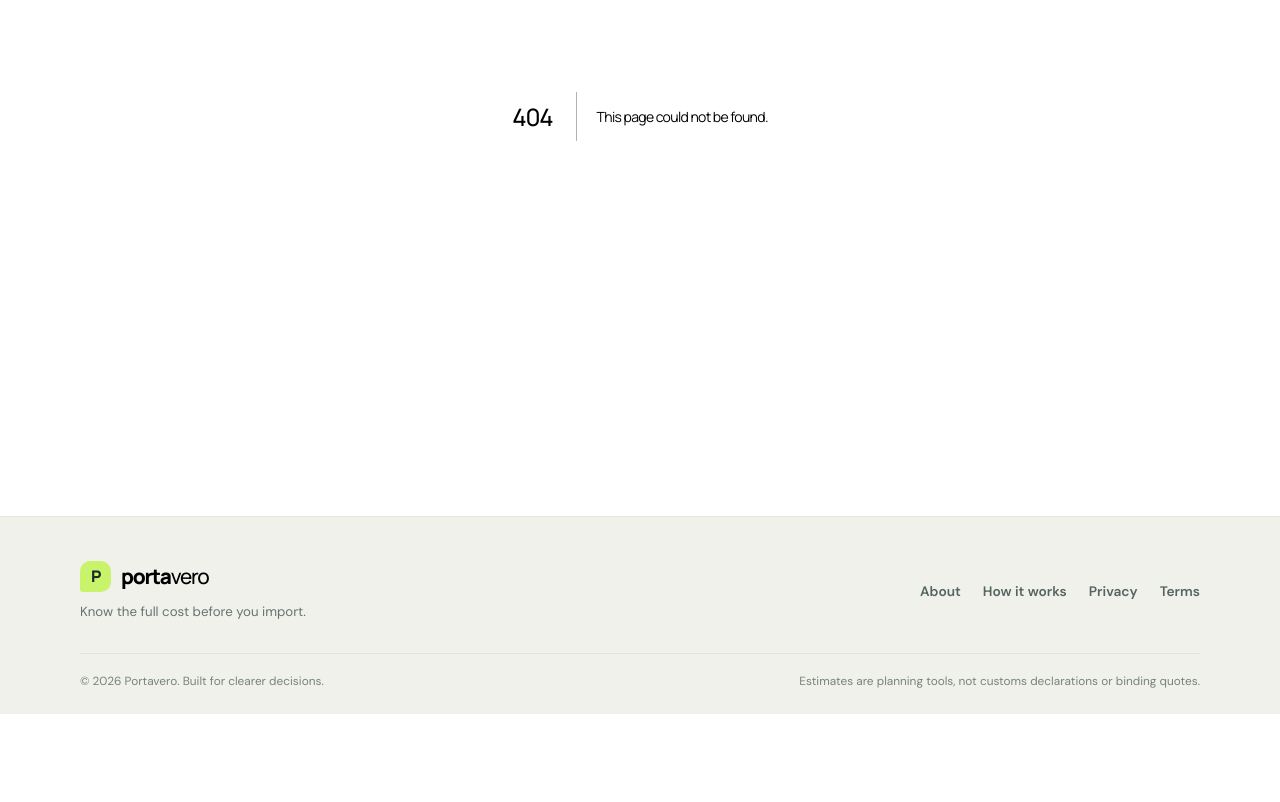
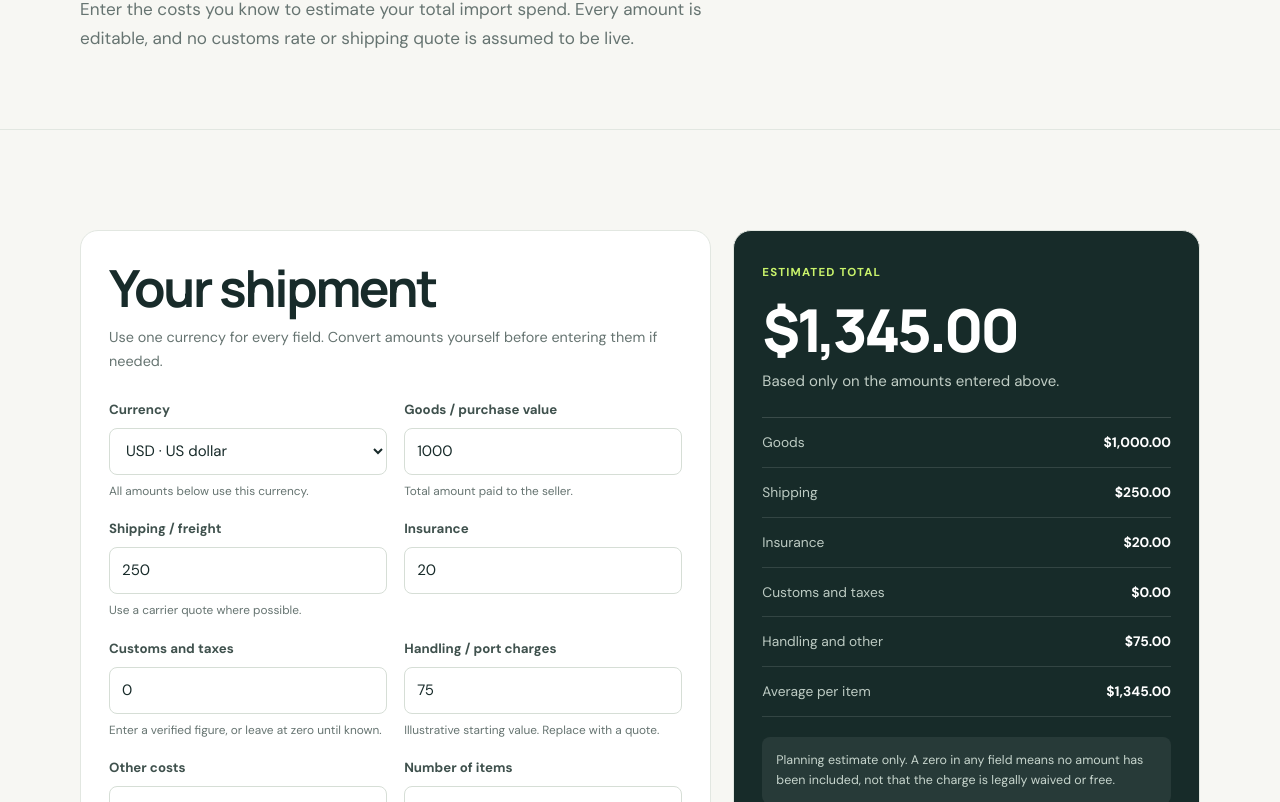
Before and after one commit to GIORGIO2032Q4E/portavero, a Next.js app: page /calculator in a window 1280 px wide. Before the commit this address had no page. Shown: the part 358-1160 px from the top of the page. Before the commit the page ends 1072 px from the top, so only its background shows below. Built offline with nearby package versions, Linux system fonts and the light colour scheme.

Commit message:
feat: add interactive import cost calculator

```diff
--- /dev/null
+++ b/src/app/calculator/page.tsx
@@ -0,0 +1,88 @@
+"use client";
+
+import { useMemo, useState } from "react";
+
+const money = (value: number, currency: string) =>
+  new Intl.NumberFormat("en-US", { style: "currency", currency, maximumFractionDigits: 2 }).format(value);
+
+function NumberField({ label, value, onChange, hint, min = 0, step = "0.01" }: {
+  label: string; value: number; onChange: (value: number) => void; hint?: string; min?: number; step?: string;
+}) {
+  return (
+    <div className="field">
+      <label>{label}</label>
+      <input type="number" min={min} step={step} value={value} onChange={(event) => onChange(Math.max(0, Number(event.target.value) || 0))} />
+      {hint && <small>{hint}</small>}
+    </div>
+  );
+}
+
+export default function CalculatorPage() {
+  const [currency, setCurrency] = useState("USD");
+  const [goods, setGoods] = useState(1000);
+  const [shipping, setShipping] = useState(250);
+  const [insurance, setInsurance] = useState(20);
+  const [customs, setCustoms] = useState(0);
+  const [handling, setHandling] = useState(75);
+  const [other, setOther] = useState(0);
+  const [quantity, setQuantity] = useState(1);
+
+  const result = useMemo(() => {
+    const subtotal = goods + shipping + insurance + customs + handling + other;
+    return { subtotal, perItem: quantity > 0 ? subtotal / quantity : subtotal };
+  }, [goods, shipping, insurance, customs, handling, other, quantity]);
+
+  return (
+    <>
+      <section className="page-hero">
+        <div className="container">
+          <span className="eyebrow">Import planning tool</span>
+          <h1>See the cost beyond the price tag.</h1>
+          <p>Enter the costs you know to estimate your total import spend. Every amount is editable, and no customs rate or shipping quote is assumed to be live.</p>
+        </div>
+      </section>
+      <section className="section">
+        <div className="container tool-layout">
+          <section className="panel">
+            <h2>Your shipment</h2>
+            <p className="panel-intro">Use one currency for every field. Convert amounts yourself before entering them if needed.</p>
+            <div className="form-grid">
+              <div className="field">
+                <label htmlFor="currency">Currency</label>
+                <select id="currency" value={currency} onChange={(event) => setCurrency(event.target.value)}>
+                  <option value="USD">USD · US dollar</option>
+                  <option value="EUR">EUR · Euro</option>
+                  <option value="GBP">GBP · British pound</option>
+                  <option value="GEL">GEL · Georgian lari</option>
+                  <option value="JPY">JPY · Japanese yen</option>
+                </select>
+                <small>All amounts below use this currency.</small>
+              </div>
+              <NumberField label="Goods / purchase value" value={goods} onChange={setGoods} hint="Total amount paid to the seller." />
+              <NumberField label="Shipping / freight" value={shipping} onChange={setShipping} hint="Use a carrier quote where possible." />
+              <NumberField label="Insurance" value={insurance} onChange={setInsurance} />
+              <NumberField label="Customs and taxes" value={customs} onChange={setCustoms} hint="Enter a verified figure, or leave at zero until known." />
+              <NumberField label="Handling / port charges" value={handling} onChange={setHandling} hint="Illustrative starting value. Replace with a quote." />
+              <NumberField label="Other costs" value={other} onChange={setOther} hint="Broker, inland delivery, storage or other fees." />
+              <NumberField label="Number of items" value={quantity} onChange={setQuantity} min={1} step="1" hint="Used to estimate average cost per item." />
+            </div>
+          </section>
+          <aside className="panel result-panel" aria-live="polite">
+            <span className="result-label">Estimated total</span>
+            <div className="result-total">{money(result.subtotal, currency)}</div>
+            <p>Based only on the amounts entered above.</p>
+            <div className="result-lines">
+              <div className="result-line"><span>Goods</span><strong>{money(goods, currency)}</strong></div>
+              <div className="result-line"><span>Shipping</span><strong>{money(shipping, currency)}</strong></div>
+              <div className="result-line"><span>Insurance</span><strong>{money(insurance, currency)}</strong></div>
+              <div className="result-line"><span>Customs and taxes</span><strong>{money(customs, currency)}</strong></div>
+              <div className="result-line"><span>Handling and other</span><strong>{money(handling + other, currency)}</strong></div>
+              <div className="result-line"><span>Average per item</span><strong>{money(result.perItem, currency)}</strong></div>
+            </div>
+            <div className="disclaimer">Planning estimate only. A zero in any field means no amount has been included, not that the charge is legally waived or free.</div>
+          </aside>
+        </div>
+      </section>
+    </>
+  );
+}
```
